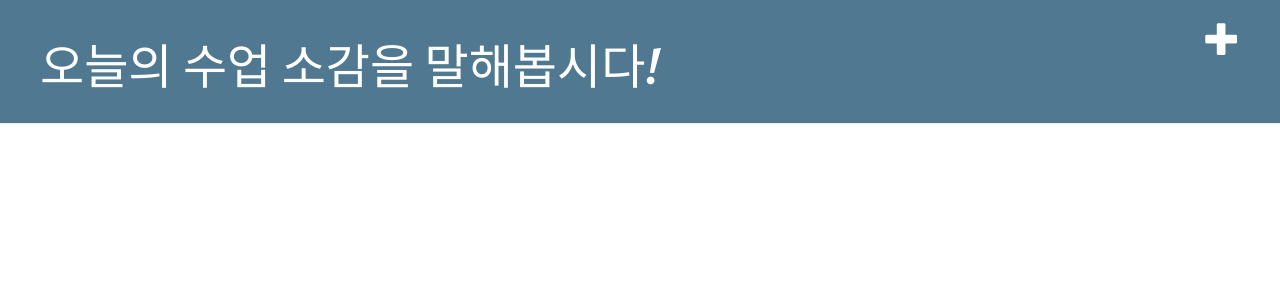
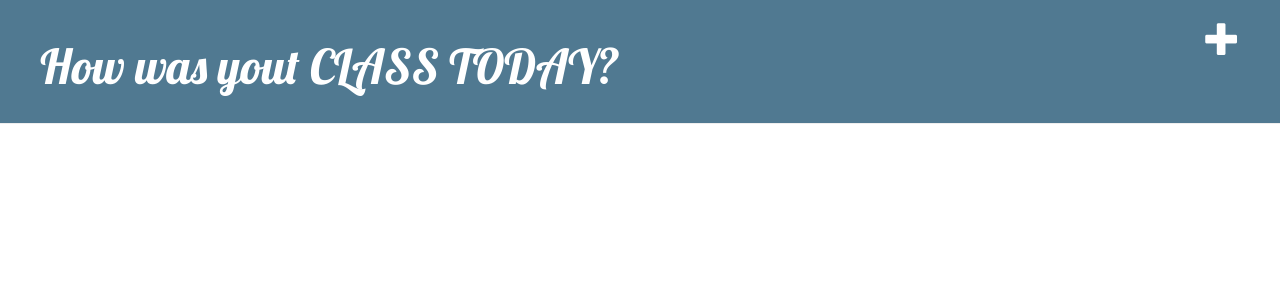
Before and after one commit to COYG-forever/my-first-blog, a Django app: page / in a window 1280 px wide. Shown: the top 300 px of the page. Run offline with Django 3.2, Linux system fonts and the light colour scheme; data that the repository does not hold is empty; some libraries are stand-ins or nearby versions.

Commit message:
Turn Back

```diff
--- a/blog/templates/blog/base.html
+++ b/blog/templates/blog/base.html
@@ -10,7 +10,7 @@
     <body>
         <div class="page-header">
             <a href="{% url 'post_new' %}" class="top-menu"><span class="glyphicon glyphicon-plus"></span></a>
-            <h1><a href="/">오늘의 수업 소감을 말해봅시다!</a></h1>
+            <h1><a href="/">How was yout CLASS TODAY?</a></h1>
         </div>
         <div class="content container">
             <div class="row">
--- a/blog/views.py
+++ b/blog/views.py
@@ -1,7 +1,6 @@
-from django.shortcuts import render
+from django.shortcuts import render, get_object_or_404
 from django.utils import timezone
 from .models import Post
-from django.shortcuts import render, get_object_or_404
 from .forms import PostForm
 from django.shortcuts import redirect
 
```
